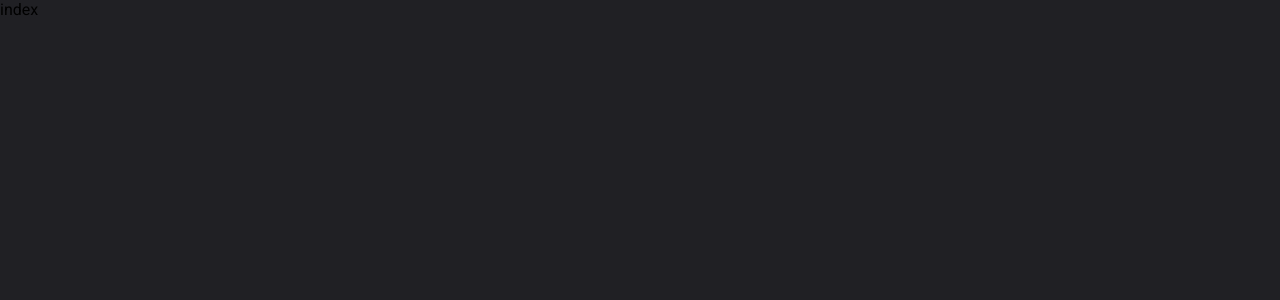
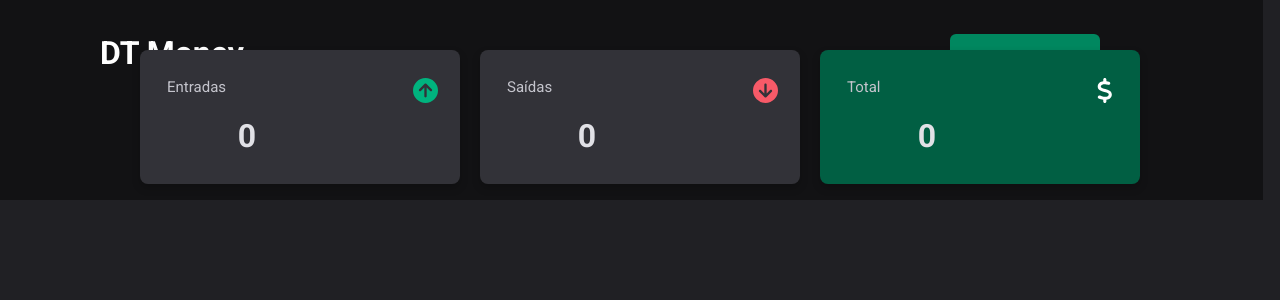
Before and after one commit to iTzGustavoRocha/projeto-dtmoney, a React (Vite) app: page / in a window 1280 px wide. Shown: the top 300 px of the page. Built offline with nearby package versions, Linux system fonts and the light colour scheme.

Commit message:
adicao componentes

```diff
--- a/src/componets/App.jsx
+++ b/src/componets/App.jsx
@@ -1,13 +1,15 @@
 import  { useState, useEffect } from "react";
 import "/src/styles/DTMoney.css";
-import Modal from "./Modal";
+import Modal from "./modal";
 import "/src/styles/modal.css"
 import { FontAwesomeIcon } from "@fortawesome/react-fontawesome";
 import { faCircleArrowUp } from "@fortawesome/free-solid-svg-icons";
 import { faCircleArrowDown } from "@fortawesome/free-solid-svg-icons";
 import { faDollarSign } from "@fortawesome/free-solid-svg-icons";
 import { faMagnifyingGlass } from "@fortawesome/free-solid-svg-icons";
-import Header from "./header";
+import Resume from "./resume";
+import Header from "./header"
+
 
 
 
@@ -15,66 +17,63 @@ import Header from "./header";
 
 
 const App = () => {
-    //abre e fecha modal ------------------
-    const [openModal, setOpenModal] = useState (false)
-    //----------------------
+    // //abre e fecha modal ------------------
+    // const [openModal, setOpenModal] = useState (false)
+    // //----------------------
 
-      //useEffect(() => {
-       //   localStorage.setItem("transactions", JSON.stringify(transactions));
-      //}, [transactions]);
+    //   //useEffect(() => {
+    //    //   localStorage.setItem("transactions", JSON.stringify(transactions));
+    //   //}, [transactions]);
 
-    const data = localStorage.getItem("transactions");
-    const [transactions, setTransactions] = useState( data ? JSON.parse(data): []
-    );
+    // const data = localStorage.getItem("transactions");
+    // const [transactions, setTransactions] = useState( data ? JSON.parse(data): []
+    // );
 
-    const [entrada, setEntrada] = useState(0);
-    const [saida, setSaida] = useState(0);
-    const [total, setTotal] = useState(0);
+    // // const [entrada, setEntrada] = useState(0);
+    // // const [saida, setSaida] = useState(0);
+    // // const [total, setTotal] = useState(0);
 
 
-    useEffect(() => {
-        const entradasTotal = transactions
-            .filter((item) => item.expense)
-            .map((transaction) => Number(transaction.amount));
+    // useEffect(() => {
+    //     const entradasTotal = transactions
+    //         .filter((item) => item.expense)
+    //         .map((transaction) => Number(transaction.amount));
 
-        const saidasTotal = transactions
-            .filter((item) => !item.expense)
-            .map((transaction) => Number(transaction.amount));
+    //     const saidasTotal = transactions
+    //         .filter((item) => !item.expense)
+    //         .map((transaction) => Number(transaction.amount));
 
 
-        const saida = saidasTotal.reduce((acc, cur) => acc + cur, 0).toFixed(2);
-        const entrada = entradasTotal.reduce((acc, cur) => acc + cur, 0).toFixed(2);
+    //     const saida = saidasTotal.reduce((acc, cur) => acc + cur, 0).toFixed(2);
+    //     const entrada = entradasTotal.reduce((acc, cur) => acc + cur, 0).toFixed(2);
 
-        const total = Math.abs(entrada - saida).toFixed(2);
+    //     const total = Math.abs(entrada - saida).toFixed(2);
 
-        setEntrada(`R$ ${entrada}`);
-        setSaida(`R$ ${saida}`);
-        setTotal(`${Number(entrada) < Number(saida) ? "-" : ""} R$ ${total}`);
+    //     setEntrada(`R$ ${entrada}`);
+    //     setSaida(`R$ ${saida}`);
+    //     setTotal(`${Number(entrada) < Number(saida) ? "-" : ""} R$ ${total}`);
 
 
-        }, [transactions]);
+    //     }, [transactions]);
 
 
 
-    //adicionar nova transacao a lista
-    const addTransaction = (transaction) => {
-        setTransactions([...transactions, transaction]);
-    };
+    // //adicionar nova transacao a lista
+    // const addTransaction = (transaction) => {
+    //     setTransactions([...transactions, transaction]);
+    // };
 
 
 
     return(
         <>
             <Header />
+            <Resume />
         </>
 
 
         // <div className="divPai">
-        //     <div className="header">
-        //         <h1 className="DTMoney">DT Money</h1>
-        //         <button onClick={() => setOpenModal(true)} className="BotaoNovaTransacao" >Nova transação</button>
-
-        //     </div>
+        //
         //     <div>
         //         <Modal
 
--- a/src/componets/header/index.jsx
+++ b/src/componets/header/index.jsx
@@ -3,7 +3,10 @@ import React from 'react'
 
 const Header = () => {
     return(
-        <div>index</div>
+        <div className="header">
+             <h1 className="DTMoney">DT Money</h1>
+            <button onClick={() => setOpenModal(true)} className="BotaoNovaTransacao" >Nova transação</button>
+        </div>
     )
 }
 
--- /dev/null
+++ b/src/componets/resume/index.jsx
@@ -0,0 +1,44 @@
+
+import react from "react"
+import { FontAwesomeIcon } from "@fortawesome/react-fontawesome";
+import { faCircleArrowUp } from "@fortawesome/free-solid-svg-icons";
+import { faCircleArrowDown } from "@fortawesome/free-solid-svg-icons";
+import { faDollarSign } from "@fortawesome/free-solid-svg-icons";
+
+
+const entrada = 0
+const saida = 0
+const total = 0
+
+const Resume = () => {
+    return(
+
+
+
+    <div className="movimentacoes">
+                     <div className="entradas" >
+
+                         <h2 className="textEntrada">Entradas  </h2>
+                         <FontAwesomeIcon className="icon" icon={faCircleArrowUp} />
+                         <p>{entrada}</p>
+
+
+
+                     </div>
+                     <div  className="saidas">
+                         <h2 className="textSaidas">Saídas  </h2>
+                        <FontAwesomeIcon className="iconSaida" icon={faCircleArrowDown} />
+                    <p>{saida}</p>
+
+                     </div>
+
+                     <div className="total">
+                         <h2 className="textTotal">Total  </h2>
+                         <FontAwesomeIcon className="iconTotal" icon={faDollarSign} />
+                         <p>{total}</p>
+
+                     </div>
+                 </div>
+    );
+}
+export default Resume;
--- a/src/styles/DTMoney.css
+++ b/src/styles/DTMoney.css
@@ -66,9 +66,12 @@ h1.DTMoney{
 }
 
 .movimentacoes{
-    justify-content: space-between;
-    margin-left: 100px;
-    margin-right: 100px;
+    justify-content: space-around;
+    max-width: 1120px;
+    width: 98%;
+    margin: 0 auto;
+    margin-top: -75px;
+    gap: 20px;
     display: flex;
     top: -75px;
     position: relative;
```
Also changed, not shown: src/componets/header/styles.css (added), src/componets/modal/index.jsx (renamed from src/componets/modal.jsx).
